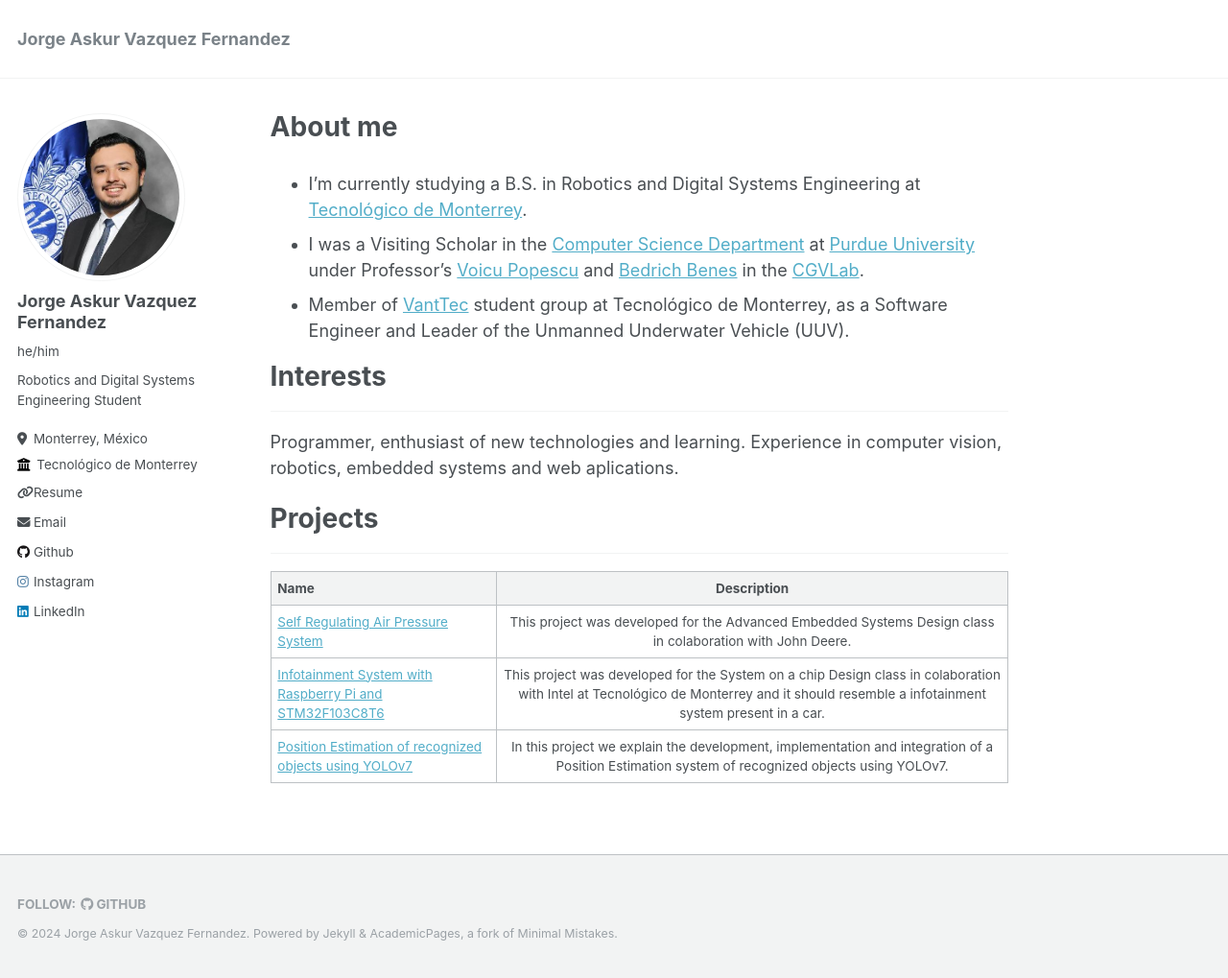
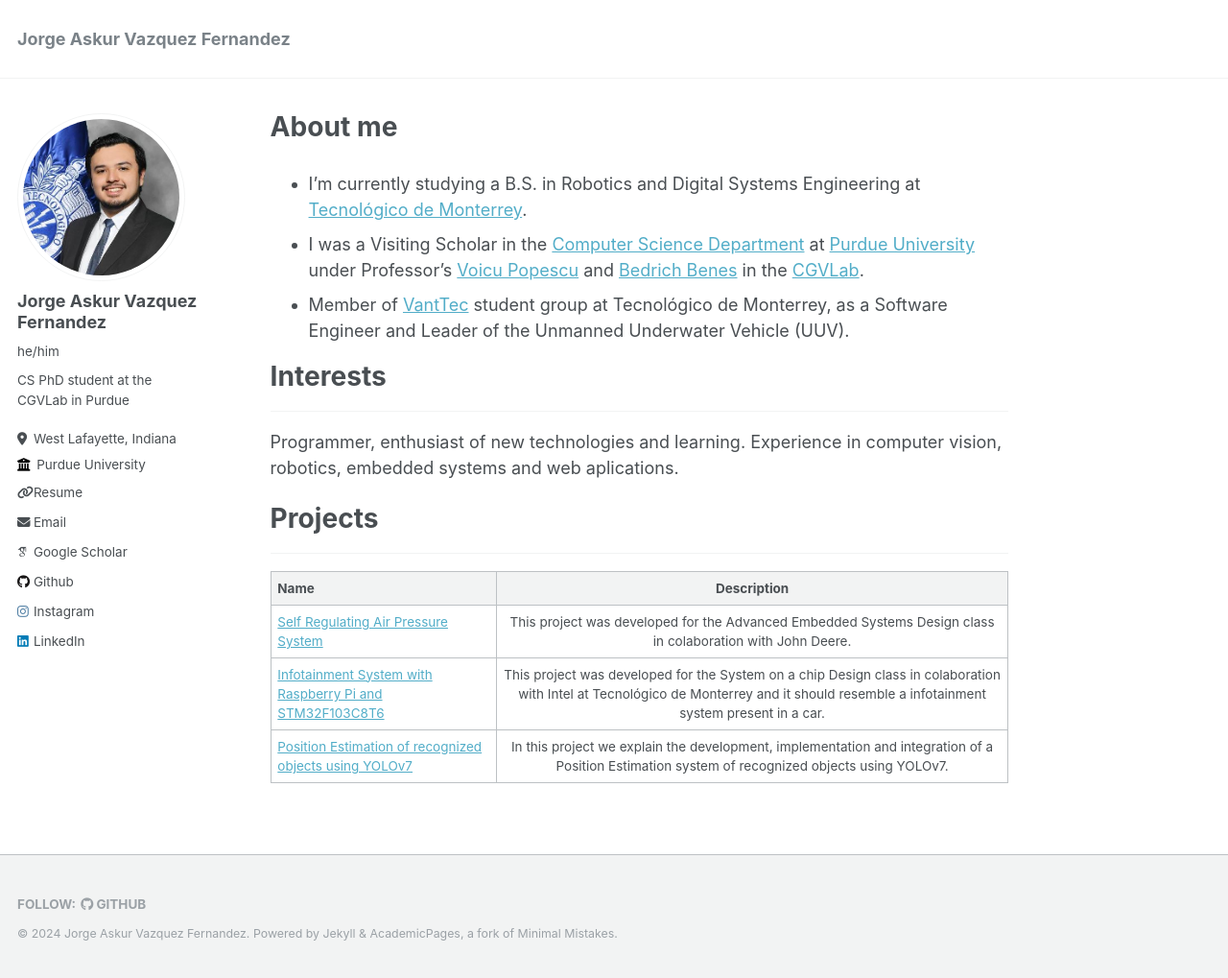
Before and after one commit to JorgeAskur/jorgeaskur.github.io, a Jekyll site: the page built from _pages/about.md, in a window 1280 px wide and 1019 px high. Shown: the whole window at 96% size. Built offline with Jekyll 4.4.1, drawn with Linux system fonts in a browser that asks for light colours; some web fonts are replaced.

Commit message:
Update _config.yml

```diff
--- a/_config.yml
+++ b/_config.yml
@@ -10,7 +10,7 @@
 locale                   : "en-US"
 title                    : "Jorge Askur Vazquez Fernandez"
 title_separator          : "-"
-description              : &description "Robotics and Digital Systems Engineering Student"
+description              : &description "CS PhD Student"
 url                      : https://jorgeaskur.github.io/ # the base hostname & protocol for your site e.g. "https://mmistakes.github.io"
 baseurl                  : "" # the subpath of your site, e.g. "/blog"
 repository               : "academicpages/academicpages.github.io"
@@ -23,15 +23,15 @@ author:
   avatar           : "profile.jpeg"
   name             : "Jorge Askur Vazquez Fernandez"
   pronouns         : "he/him"
-  bio              : "Robotics and Digital Systems Engineering Student"
-  location         : "Monterrey, México"
-  employer         : "Tecnológico de Monterrey"
-  uri              : "https://flowcv.me/jorge-askur-vazquez-fernandez/xlwy41cietqsx8lkcaehfun364.pdf"
+  bio              : "CS PhD student at the CGVLab in Purdue"
+  location         : "West Lafayette, Indiana"
+  employer         : "Purdue University"
+  uri              : "https://drive.google.com/file/d/17ZwP3TaHqPG4wuo5RfKhVXvQ7vdVhnT9/view?usp=sharing"
   email            : "jorgeaskur06@gmail.com"
 
   # Academic websites
   arxiv            : # URL - Update with the correct link to your profile
-  googlescholar    : # URL "https://scholar.google.com/citations?user=PS_CX0AAAAAJ"
+  googlescholar    : "https://scholar.google.com/citations?user=OXdtgxEAAAAJ&hl=en"
   impactstory      : # URL
   orcid            : # URL "http://orcid.org/yourorcidurl"
   pubmed           : # URL "https://www.ncbi.nlm.nih.gov/pubmed/?term=john+snow"
```
